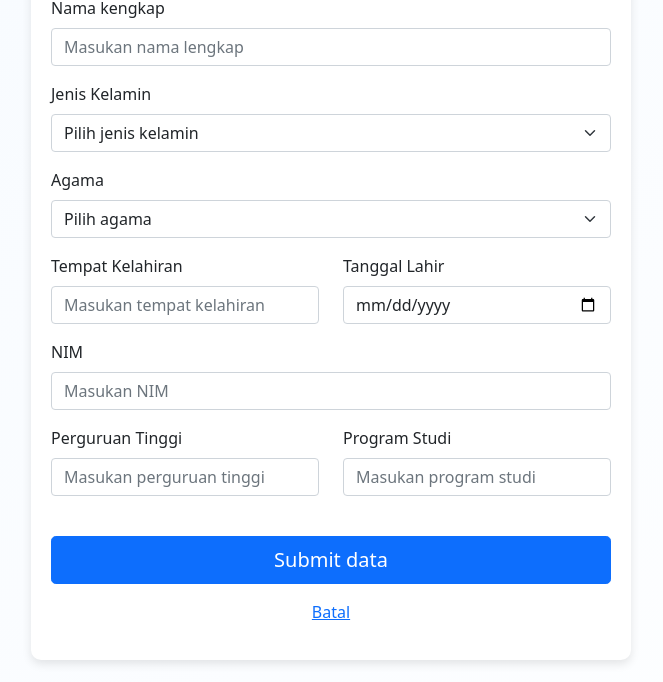
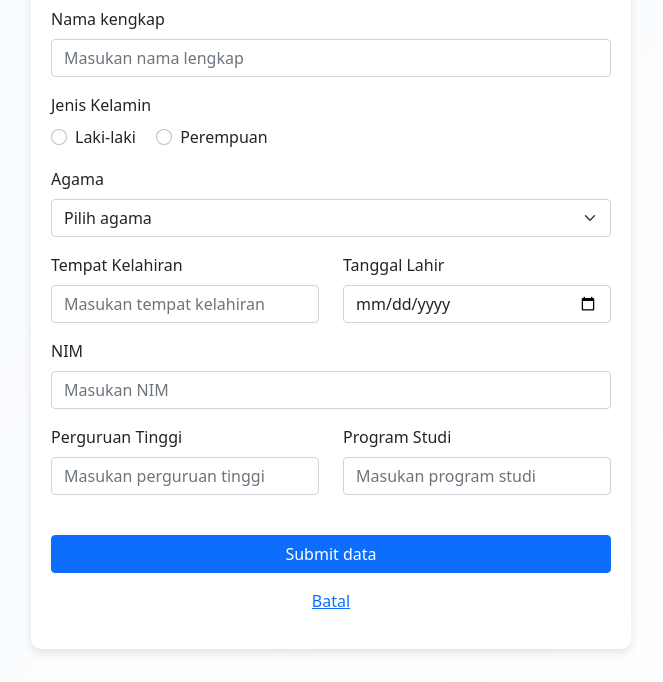
Before and after one commit to Stechoq-FS-Kel3/tugas-basic-web-2, a plain HTML site: page pages/tambah-data.html in a window 1280 px wide. Shown: the part 118-800 px from the top of the page, without its empty margins (309-972 px from the left). Drawn offline with nearby package versions, Linux system fonts and the light colour scheme.

Commit message:
update radio

```diff
--- a/pages/tambah-data.html
+++ b/pages/tambah-data.html
@@ -31,12 +31,15 @@
           />
         </div>
         <div class="mb-3">
-          <label class="form-label">Jenis Kelamin</label>
-          <select required class="form-select" aria-label="Pilih jenis kelamin">
-            <option selected disabled>Pilih jenis kelamin</option>
-            <option value="laki-laki">Laki-laki</option>
-            <option value="perempuan">Perempuan</option>
-          </select>
+          <label class="form-label">Jenis Kelamin</label><br />
+          <div class="form-check form-check-inline">
+            <input class="form-check-input" type="radio" />
+            <label class="form-check-label">Laki-laki</label>
+          </div>
+          <div class="form-check form-check-inline">
+            <input class="form-check-input" type="radio" />
+            <label class="form-check-label">Perempuan</label>
+          </div>
         </div>
 
         <div class="mb-3">
@@ -105,7 +108,7 @@
         </div>
         <button
           type="submit"
-          class="btn btn-primary mb-3 mt-4 btn-lg mx-auto"
+          class="btn btn-primary mb-3 mt-4 mx-auto"
           style="width: 100%"
         >
           Submit data
```
